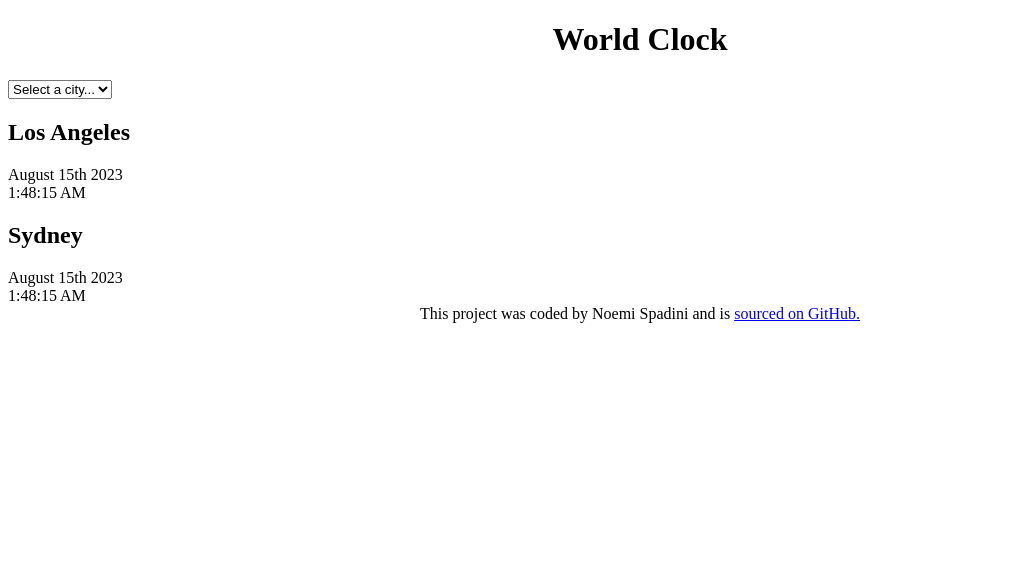
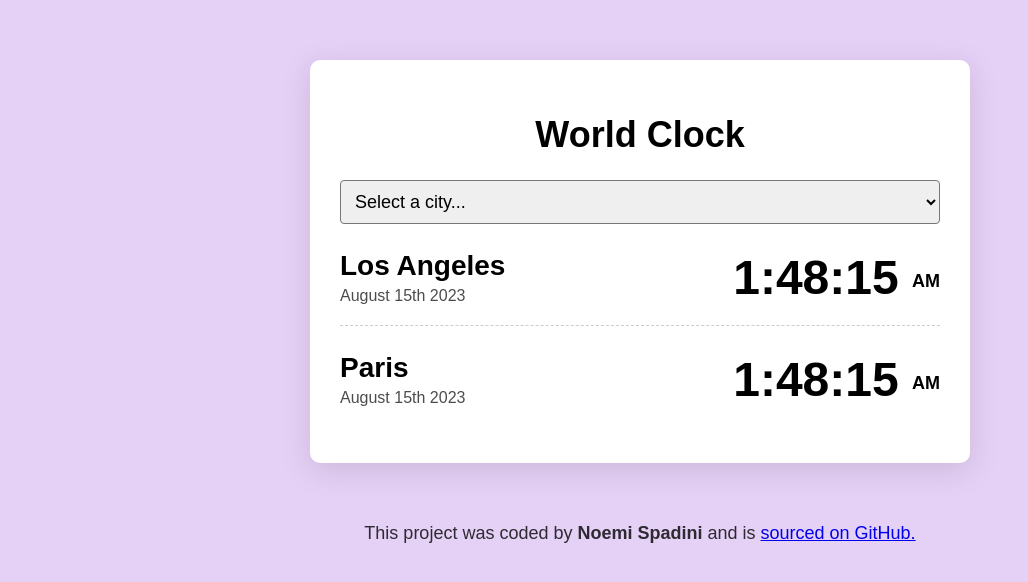
Before and after one commit to NoemiSpadini/world-clock, a plain HTML site: page index.html in a window 1280 px wide. Shown: the whole page, without its empty margins (0-1028 px from the left). Drawn offline with Linux system fonts and the light colour scheme.

Commit message:
Styled the project with CSS

```diff
--- a/css/style.css
+++ b/css/style.css
@@ -1,6 +1,63 @@
+body {
+  background-color: #e5d0f6;
+  font-family: sans-serif;
+}
+
 h1 {
   text-align: center;
+  font-family: sans-serif;
+  font-size: 36px;
 }
+
+h2 {
+  margin: 0 0 5px;
+  font-size: 28px;
+}
+
 footer {
   text-align: center;
+  font-size: 18px;
+  color: rgba(0, 0, 0, 0.8);
 }
+
+.container {
+  max-width: 600px;
+  margin: 60px auto;
+  background-color: white;
+  padding: 30px;
+  box-shadow: rgba(100, 100, 111, 0.2) 0px 7px 29px 0px;
+  border-radius: 10px;
+}
+
+.city {
+  display: flex;
+  margin: 1% 0;
+  justify-content: space-between;
+  border-bottom: 1px dashed rgba(0, 0, 0, 0.2);
+  padding: 20px 0;
+}
+
+.city:last-child {
+  border: none;
+}
+
+.date {
+  opacity: 0.7;
+}
+.time {
+  font-size: 48px;
+  font-weight: bold;
+}
+
+.time small {
+  font-size: 18px;
+  line-height: 36px;
+  vertical-align: middle;
+}
+select {
+  display: block;
+  width: 100%;
+  border-radius: 4px;
+  padding: 10px;
+  font-size: 18px;
+}
--- a/index.html
+++ b/index.html
@@ -17,18 +17,22 @@
       </select>
 
       <div class="city">
-        <h2>Los Angeles</h2>
-        <div class="date">August 15th 2023</div>
-        <div class="time">1:48:15 AM</div>
+        <div>
+          <h2>Los Angeles</h2>
+          <div class="date">August 15th 2023</div>
+        </div>
+        <div class="time">1:48:15 <small>AM</small></div>
       </div>
       <div class="city">
-        <h2>Sydney</h2>
-        <div class="date">August 15th 2023</div>
-        <div class="time">1:48:15 AM</div>
+        <div>
+          <h2>Paris</h2>
+          <div class="date">August 15th 2023</div>
+        </div>
+        <div class="time">1:48:15 <small>AM</small></div>
       </div>
     </div>
     <footer>
-      This project was coded by Noemi Spadini and is
+      This project was coded by <strong>Noemi Spadini</strong> and is
       <a href="https://github.com/NoemiSpadini/world-clock" target="_blank">
         sourced on GitHub.</a
       >
```
